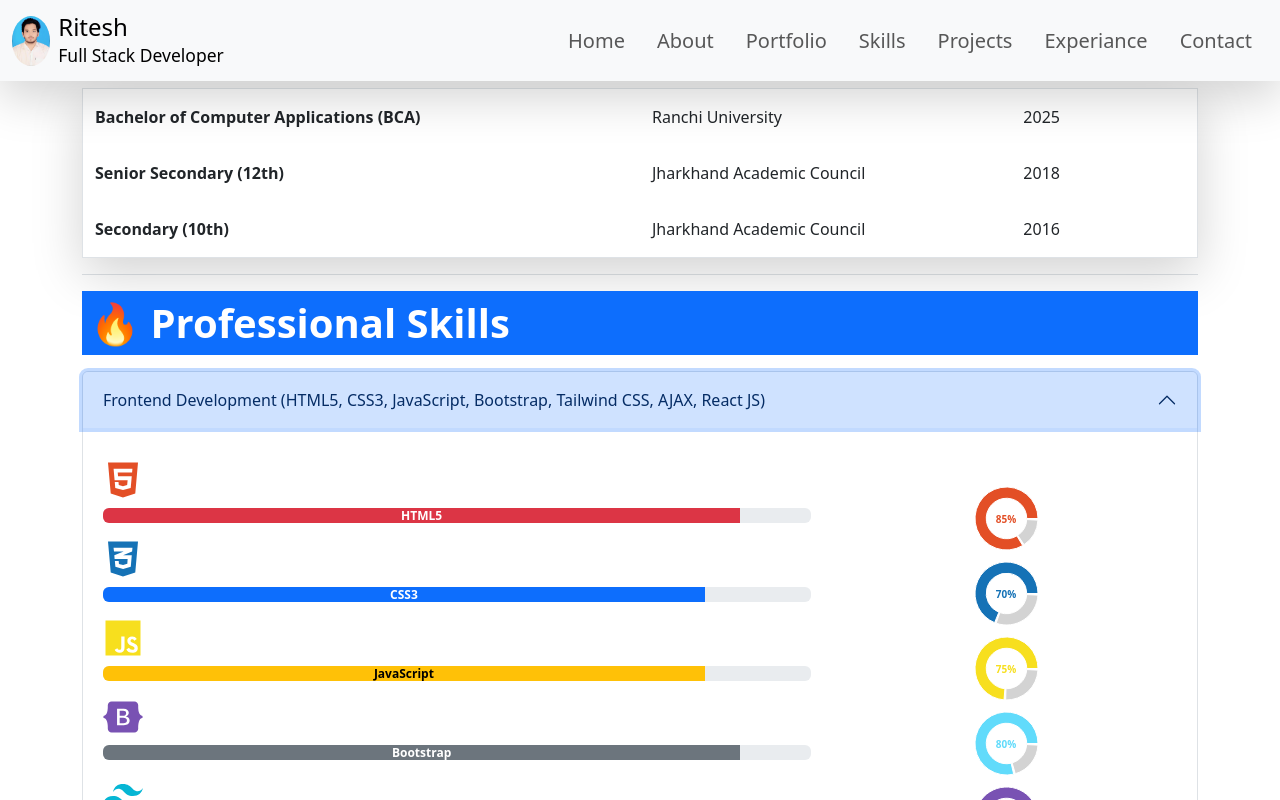
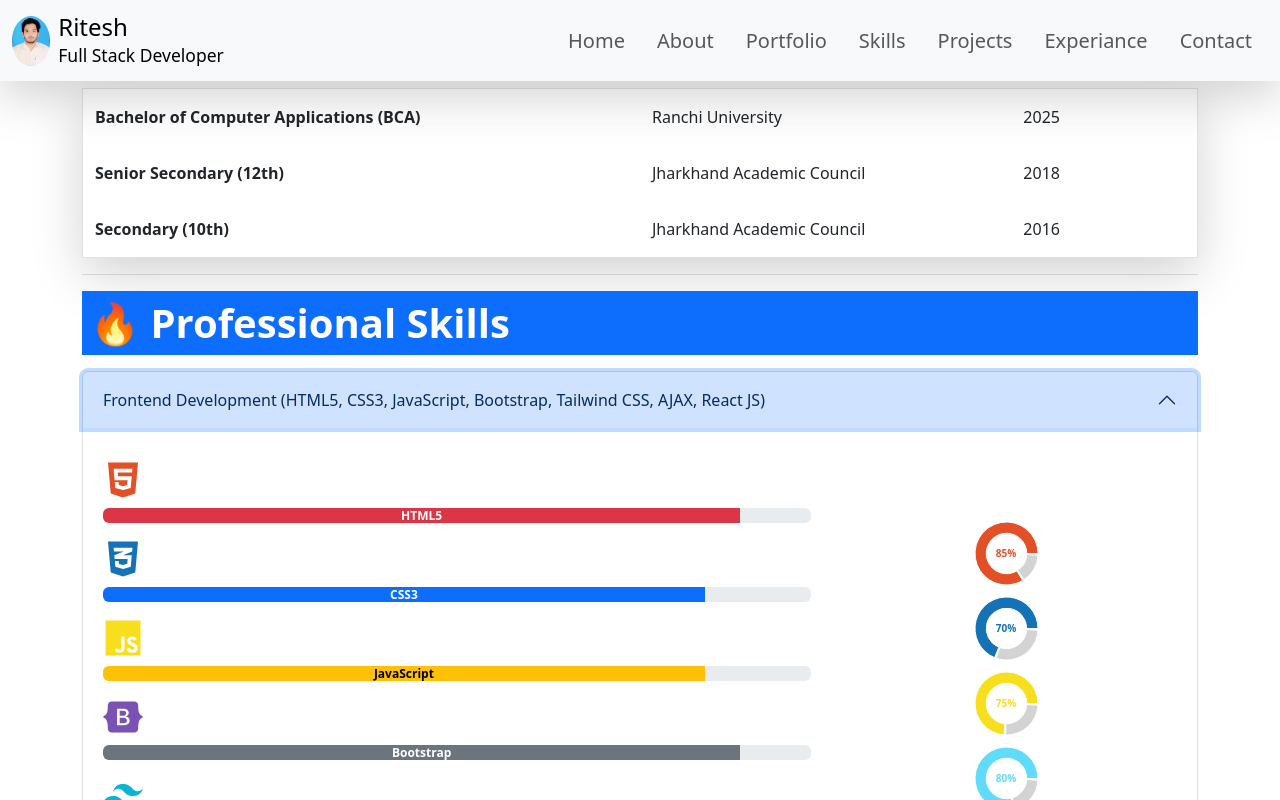
Before and after one commit to riteshxoni/Portfolio, a React (Vite) app: page / in a window 1280 px wide. Both pictures are taken after a click on the button 640 px from the left and 2396 px from the top of the page. Shown: the part 1996-2796 px from the top of the page. Built offline with nearby package versions, Linux system fonts and the light colour scheme.

Commit message:
Update Accordion.jsx

```diff
--- a/src/components/Accordion.jsx
+++ b/src/components/Accordion.jsx
@@ -13,7 +13,7 @@ const Accordion = ({id,item,skills1,skills2}) =>
                 <div className="accordion-collapse collapse " id={`${id}`}>
                     <div className="accordion-body">
                         <div className="row align-items-center" >
-                            <div className="col-8" style={{maxHeight:500}}>
+                            <div className="col-8" style={{maxHeight:800}}>
                                 {
                                     skills1.map((skill,index) => (
                                         <div className="my-3" key={index}>
@@ -25,7 +25,7 @@ const Accordion = ({id,item,skills1,skills2}) =>
                                     ))
                                 }
                             </div>
-                            <div className="col-4 mt-4" style={{maxHeight:500}}>
+                            <div className="col-4 mt-4" style={{maxHeight:800}}>
                                 <div className="container">
                                     {skills2.map((skill, index) => (<ProgressCircle key={index} value={skill.value} color={skill.color}/>))}
                                 </div>
```
